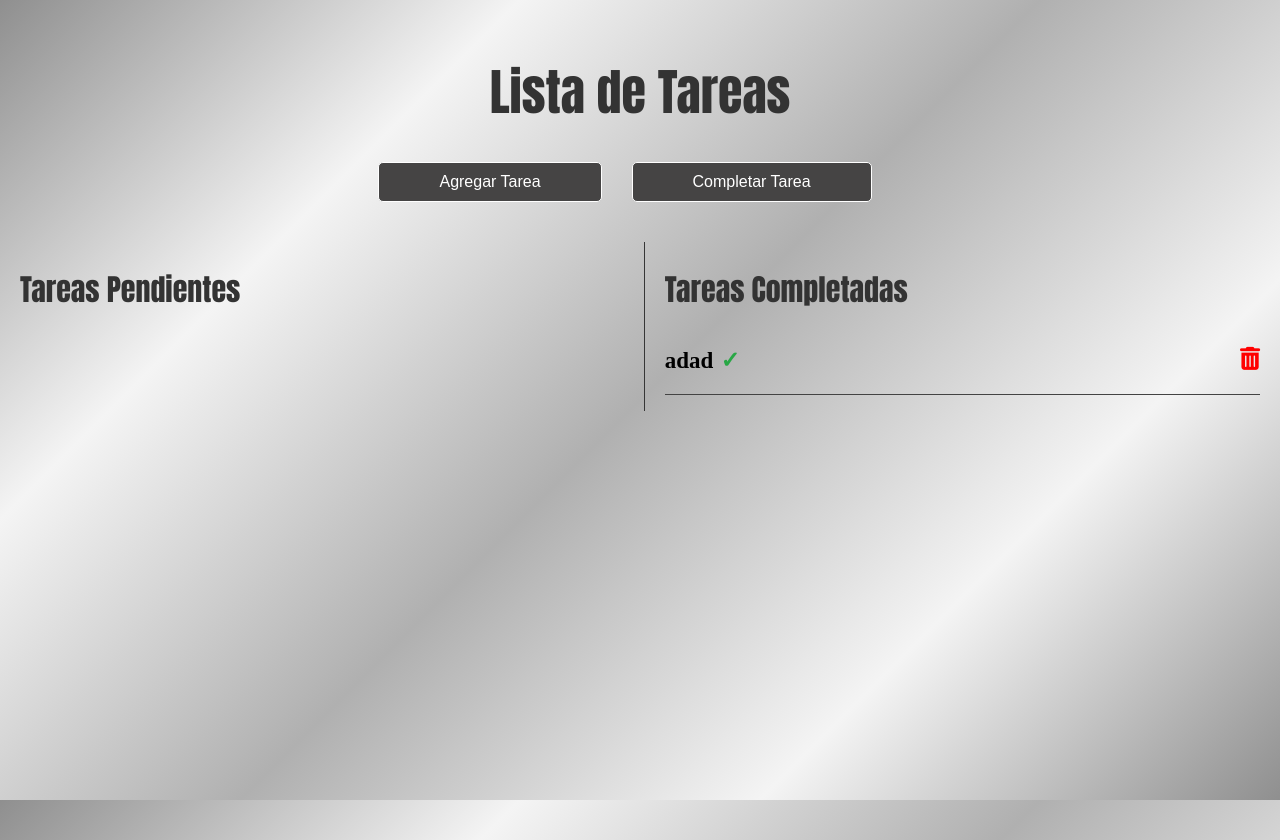
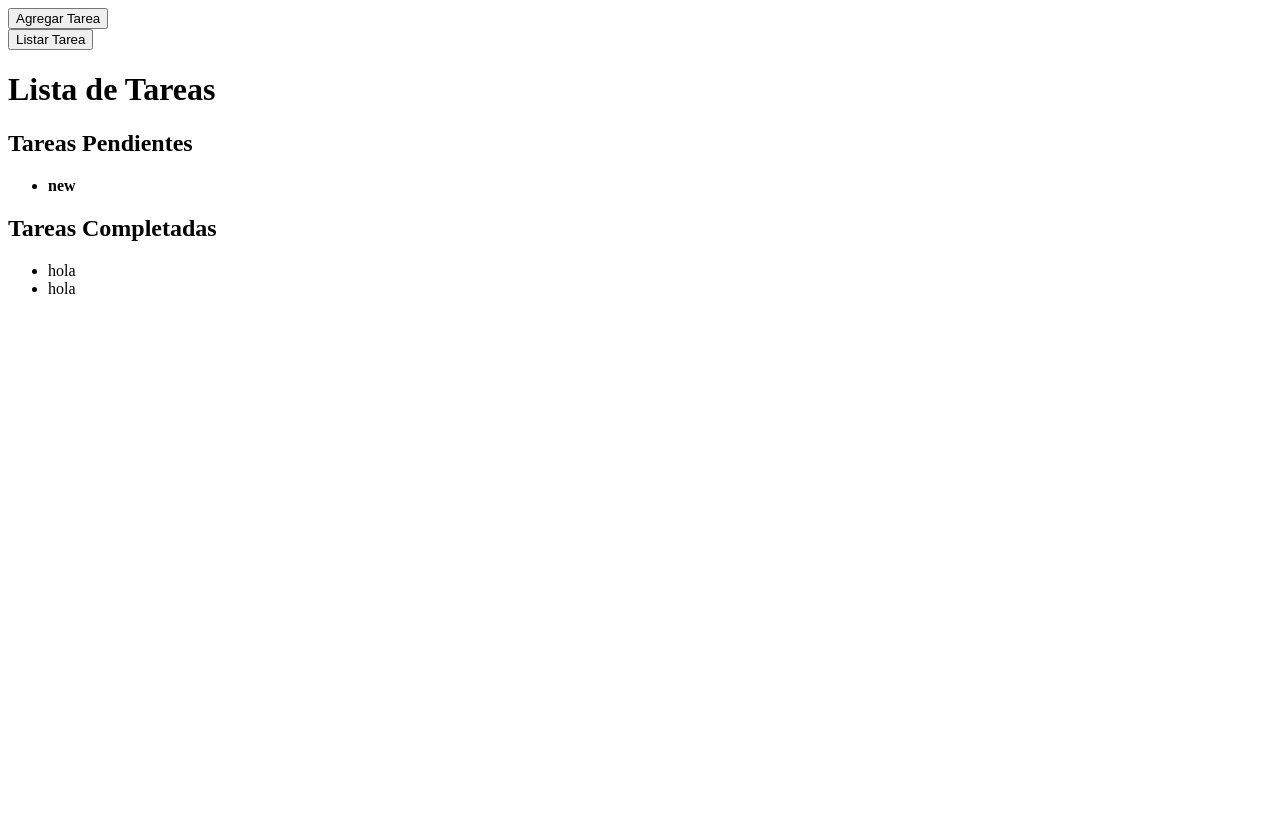
Before and after one commit to cerbn/actividad, a PHP site: page /index1.php in a window 1280 px wide. After the commit the page ends 294 px from the top, so only its background shows below. Run offline with PHP 8.4, Linux system fonts and the light colour scheme; some libraries are stand-ins or nearby versions.

Commit message:
Commit de Jose

```diff
--- a/index.css
+++ /dev/null
@@ -1,146 +0,0 @@
-/* Estilos para el cuerpo y los formularios */
-body, html {
-    font-family: Arial, sans-serif;
-    margin: 0;
-    padding: 0;
-    height: 100%;
-}
-
-body {
-    padding: 20px;
-    position: relative;
-    background: linear-gradient(135deg, #8f8f8f, #f4f4f4, #b0b0b0, #f4f4f4, #8f8f8f);
-}
-
-
-
-
-form {
-    margin-bottom: 10px;
-
-}
-
-#botones {
-    display: flex;
-    text-align: center;
-    justify-content: center;
-    margin-bottom: 30px;
-}
-
-#botones form {
-    margin-right: 30px;
-}
-
-input[type="submit"] {
-    padding: 10px 60px;
-    font-size: 16px;
-    cursor: pointer;
-    border: none;
-    border-radius: 5px;
-    background-color: #454444;
-    color: #fff;
-    transition: background-color 0.3s;
-    border: 1px solid white;
-
-}
-
-input[type="submit"]:hover {
-    background-color: #ffffff;
-    border: 1px solid rgb(0, 0, 0);
-    color: #000000;
-}
-
-#titulo {
-    text-align: center;
-    font-family: Impact, Haettenschweiler, 'Arial Narrow Bold', sans-serif;
-    font-size: 50px;
-
-}
-
-#tareass {
-    display: flex;
-    justify-content: space-between;
-
-}
-
-
-
-#subtitulo1,
-#subtitulo2 {
-    width: 48%;
-
-}
-
-#subtitulo2 {
-    border-left: 1px solid #363636;
-    /* Línea vertical */
-    padding-left: 20px;
-    /* Espaciado para la línea */
-}
-
-#subtitulo1 h2 {
-    font-family: Impact, Haettenschweiler, 'Arial Narrow Bold', sans-serif;
-    font-size: 30px;
-
-
-}
-
-#subtitulo2 h2 {
-
-    font-family: Impact, Haettenschweiler, 'Arial Narrow Bold', sans-serif;
-    font-size: 30px;
-}
-
-/* Estilos para resaltar las tareas pendientes */
-.pendiente {
-    font-weight: bold;
-    color: #ff0000;
-    font-family: 'Times New Roman', Times, serif;
-    font-size: 23px;
-}
-
-.Completada {
-    font-weight: bold;
-    color: #000000;
-    font-family: 'Times New Roman', Times, serif;
-    font-size: 23px;
-}
-
-/* Estilos para el signo de interrogación */
-.interrogacion {
-    margin-left: 7px;
-    color: #000000;
-
-}
-
-/* Estilos para el signo de ticket */
-.ticket {
-    margin-left: 7px;
-    color: #28a745;
-    /* Color verde */
-}
-
-
-
-/* Estilos para las listas y los elementos de lista */
-h1,
-h2 {
-    color: #333;
-
-}
-
-ul {
-    list-style-type: none;
-    padding: 0;
-}
-
-li {
-    padding: 10px 0;
-    border-bottom: 1px solid #434343;
-}
-
-/* Estilos para resaltar las tareas pendientes */
-.pendiente {
-    font-weight: bold;
-    color: #ff0000;
-}
--- a/index1.php
+++ b/index1.php
@@ -5,43 +5,26 @@
     <meta charset="UTF-8">
     <meta name="viewport" content="width=device-width, initial-scale=1.0">
     <title>Lista de Tareas</title>
-    <link rel="stylesheet" href="https://cdnjs.cloudflare.com/ajax/libs/font-awesome/5.15.4/css/all.min.css" integrity="sha512-..." crossorigin="anonymous" />
-
     <style>
-
         /* Estilos simples para resaltar las tareas pendientes */
         .pendiente {
             font-weight: bold;
         }
-
-        .eliminar {
-            color: #ff0000; /* Color rojo */
-            cursor: pointer;
-            float: right; /* Flotar el icono hacia la derecha */
-        }
     </style>
-    <link rel="stylesheet" href="index.css">
-    <script src="https://kit.fontawesome.com/a076d05399.js"></script> <!-- Agregar la librería Font Awesome para los iconos -->
 </head>
 
 <body>
 
-    <h1 id="titulo">Lista de Tareas</h1>
-
-    <div id="botones">
     <!-- Botón para ir a agregar.php -->
     <form action="agregar1.php" method="get">
         <input type="submit" value="Agregar Tarea">
     </form>
 
     <form action="completar1.php" method="get">
-            <input type="submit" value="Completar Tarea">
+        <input type="submit" value="Listar Tarea">
     </form>
 
-    </div>
-
-    <div id="tareass">
-        <div id="subtitulo1">
+    <h1>Lista de Tareas</h1>
     <h2>Tareas Pendientes</h2>
     <ul>
         <?php
@@ -66,28 +49,11 @@
         // Ruta al archivo donde se almacenan las tareas
         $archivoTareas = 'tareas.txt';
 
-                // Verificar si se ha enviado un formulario para eliminar una tarea
-                if ($_SERVER["REQUEST_METHOD"] == "POST" && isset($_POST['tarea'])) {
-                    // Tarea a eliminar
-                    $tarea_a_eliminar = $_POST['tarea'];
-
-                    // Obtener todas las tareas del archivo
-                    $tareas = leerTareas($archivoTareas);
-
-                    // Eliminar la tarea del array de tareas
-                    foreach ($tareas as $indice => $tarea) {
-                        if ($tarea['tarea'] === $tarea_a_eliminar) {
-                            unset($tareas[$indice]);
-                        }
-                    }
-
-                    // Guardar las tareas actualizadas en el archivo
-                    $contenido = '';
-                    foreach ($tareas as $tarea) {
-                        $contenido .= $tarea['tarea'] . '|' . ($tarea['completada'] ? 'completada' : 'pendiente') . PHP_EOL;
-                    }
-
-                    file_put_contents($archivoTareas, $contenido);
+        // Verificar si el archivo existe, si no, crearlo
+        if (!file_exists($archivoTareas)) {
+            // Crear el archivo y agregarlo al .gitignore
+            file_put_contents($archivoTareas, '');
+            file_put_contents('.gitignore', $archivoTareas . PHP_EOL, FILE_APPEND);
         }
 
         // Obtener las tareas pendientes
@@ -95,15 +61,13 @@
             return !$tarea['completada'];
         });
 
-                // Mostrar las tareas pendientes con icono de eliminar
+        // Mostrar las tareas pendientes
         foreach ($tareasPendientes as $tarea) {
-                    echo '<li class="pendiente">' . $tarea['tarea'] . ' <span class="eliminar"><i class="fas fa-trash-alt"></i></span><form action="' . htmlspecialchars($_SERVER["PHP_SELF"]) . '" method="post"><input type="hidden" name="tarea" value="' . $tarea['tarea'] . '"></form></li>';
+            echo '<li class="pendiente">' . $tarea['tarea'] . '</li>';
         }
         ?>
     </ul>
-        </div>
 
-        <div id="subtitulo2">
     <h2>Tareas Completadas</h2>
     <ul>
         <?php
@@ -112,24 +76,12 @@
             return $tarea['completada'];
         });
 
-                // Mostrar las tareas completadas con icono de eliminar
+        // Mostrar las tareas completadas
         foreach ($tareasCompletadas as $tarea) {
-                    echo '<li class="Completada"> ' . $tarea['tarea'] . '<span class="ticket">&#10003;</span> <span class="eliminar"><i class="fas fa-trash-alt"></i></span><form action="' . htmlspecialchars($_SERVER["PHP_SELF"]) . '" method="post"><input type="hidden" name="tarea" value="' . $tarea['tarea'] . '"></form></li>';
+            echo '<li>' . $tarea['tarea'] . '</li>';
         }
         ?>
     </ul>
-        </div>
-    </div>
-
-    <script>
-        // Script para eliminar tarea al hacer clic en el icono de eliminación
-        document.querySelectorAll('.eliminar').forEach(item => {
-            item.addEventListener('click', event => {
-                item.parentElement.querySelector('form').submit();
-            })
-        });
-    </script>
-
 </body>
 
 </html>
--- a/tareas.txt
+++ b/tareas.txt
@@ -1 +1,3 @@
-adad|completada
+hola|completada
+hola|completada
+new|pendiente
```
Also changed, not shown: agregar.css (deleted, +0 -222 lines), agregar1.php (+5 -8 lines), completar.css (deleted, +0 -223 lines), completar1.php (+7 -11 lines). Lines whose indentation alone changed are shown as unchanged.
